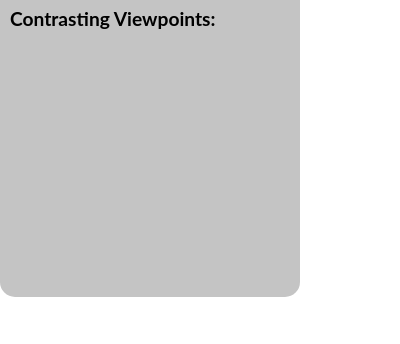
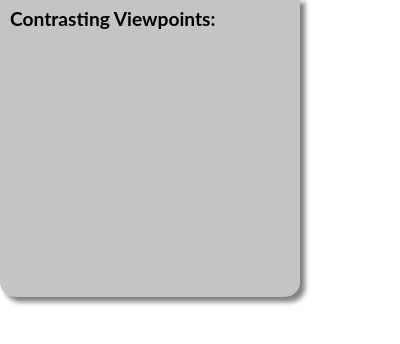
Before and after one commit to abhaybd/angles, a browser extension: page popup.html in a window 400 px wide. Shown: the part 98-442 px from the top of the page. Drawn offline with nearby package versions, Linux system fonts and the light colour scheme.

Commit message:
added shadow on floater

```diff
--- a/popup.css
+++ b/popup.css
@@ -146,6 +146,7 @@ body {
   box-sizing: border-box;
   border-radius: 0px 0px 15px 15px;
   overflow: auto;
+  box-shadow: 5px 5px 5px grey;
 }
 
 .article{
```
